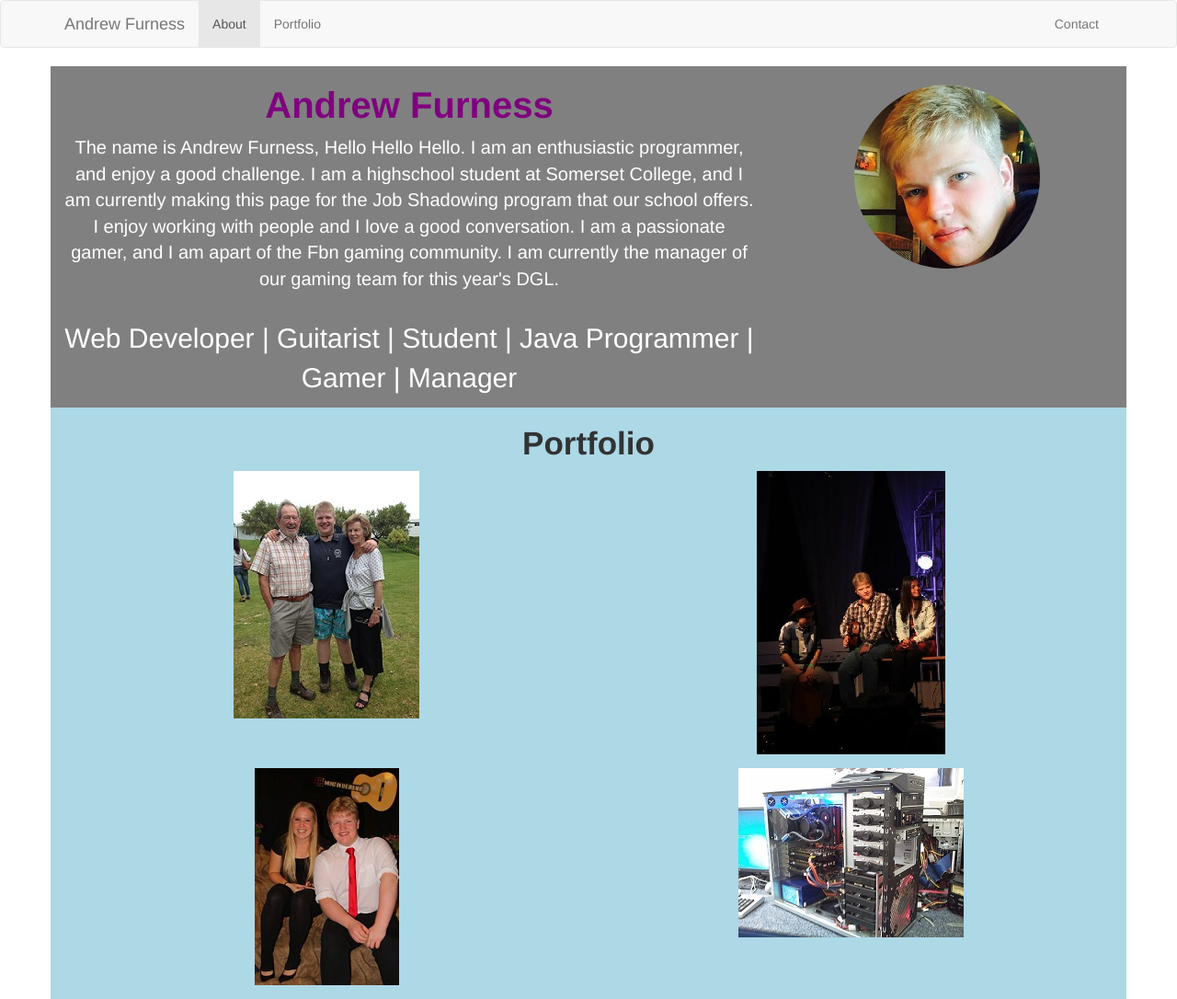
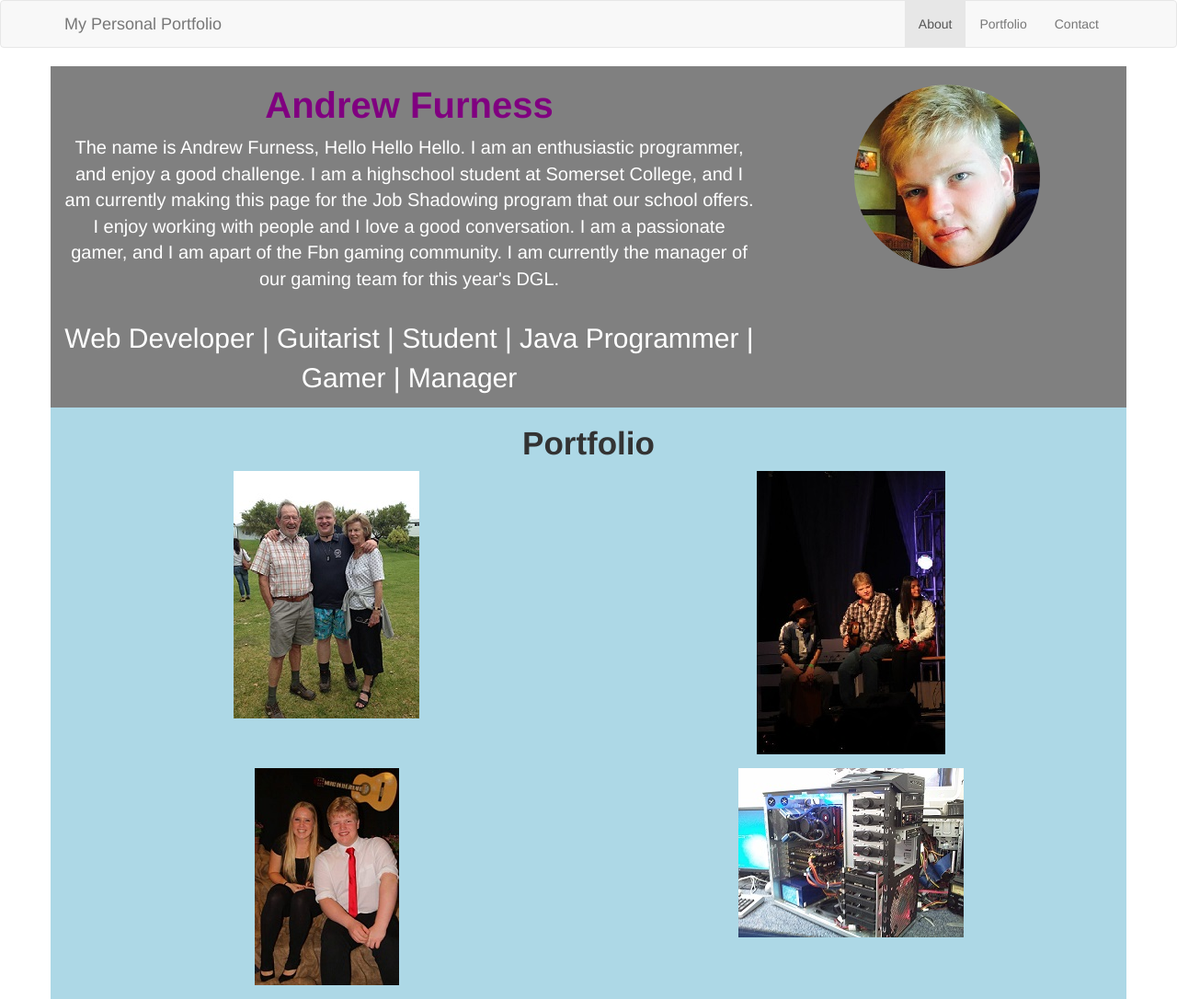
Before and after one commit to AndrewFurness/portfolio, a website: page index.html in a window 1280 px wide. Shown: the top 1086 px of the page at 92% size. Drawn offline with nearby package versions, Linux system fonts and the light colour scheme; some packages are replaced by stand-ins of ours; a script that the page names is missing.

Commit message:
More Layout changes Moved About and Portfolio shortcut to right hand side. Changed Heading to My Personal Portfolio

```diff
--- a/index.html
+++ b/index.html
@@ -20,14 +20,13 @@
                     <span class="icon-bar"></span>
                     <span class="icon-bar"></span>
                 </button>
-                <a class="navbar-brand" href="#">Andrew Furness</a>
+                <a class="navbar-brand" href="#">My Personal Portfolio</a>
             </div>
 
             <!-- Collect the nav links, forms, and other content for toggling -->
             <div class="collapse navbar-collapse" id="bs-example-navbar-collapse-1">
                 <ul class="nav navbar-nav">
-                    <li class="active"><a id="aboutButton" href="#about">About <span class="sr-only">(current)</span></a></li>
-                    <li><a id="portfolioButton" class="js-scrolltoid" href="#portfolio">Portfolio</a></li>
+
                     <!--
             <li class="dropdown">
               <a href="#" class="dropdown-toggle" data-toggle="dropdown" role="button" aria-haspopup="true" aria-expanded="false">Dropdown <span class="caret"></span></a>
@@ -44,6 +43,8 @@
           -->
                 </ul>
                 <ul class="nav navbar-nav navbar-right">
+                  <li class="active"><a id="aboutButton" href="#about">About <span class="sr-only">(current)</span></a></li>
+                  <li><a id="portfolioButton" class="js-scrolltoid" href="#portfolio">Portfolio</a></li>
                     <li><a id="contactButton" class = "js-scrolltoid" href="#contact">Contact</a></li>
                     <!--
             <li class="dropdown">
```
